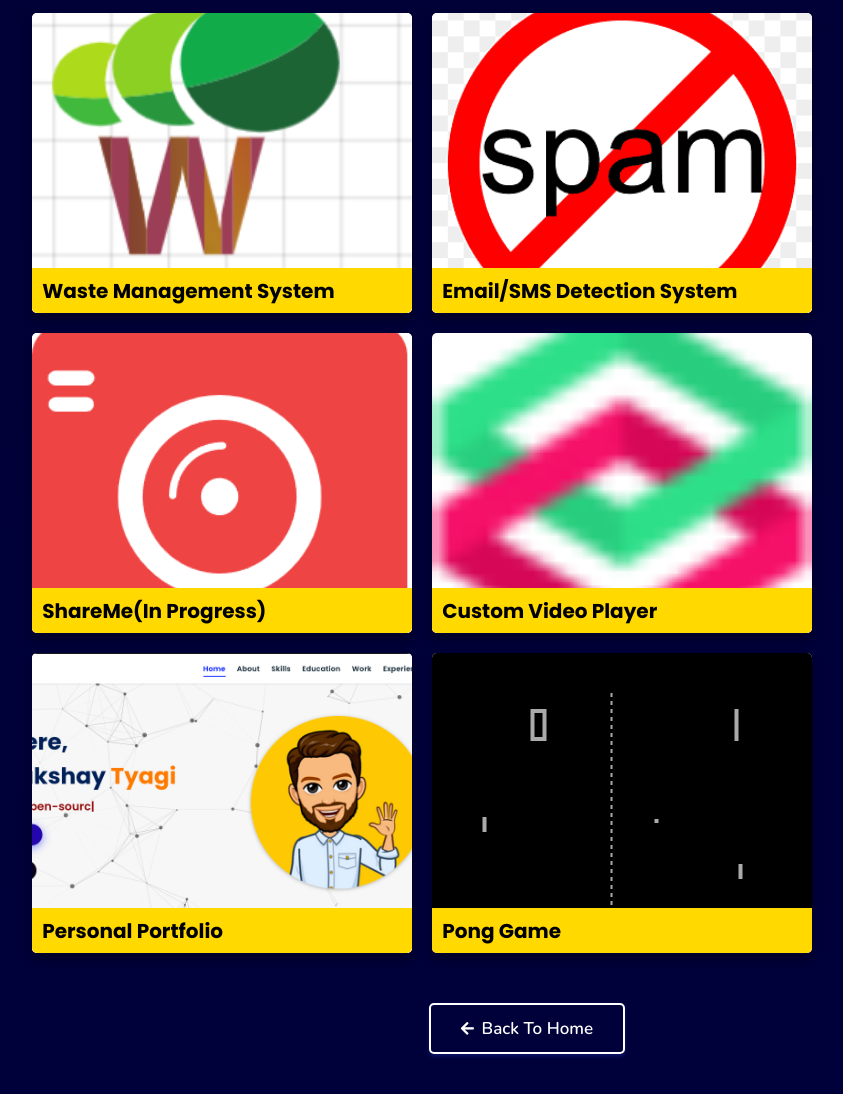
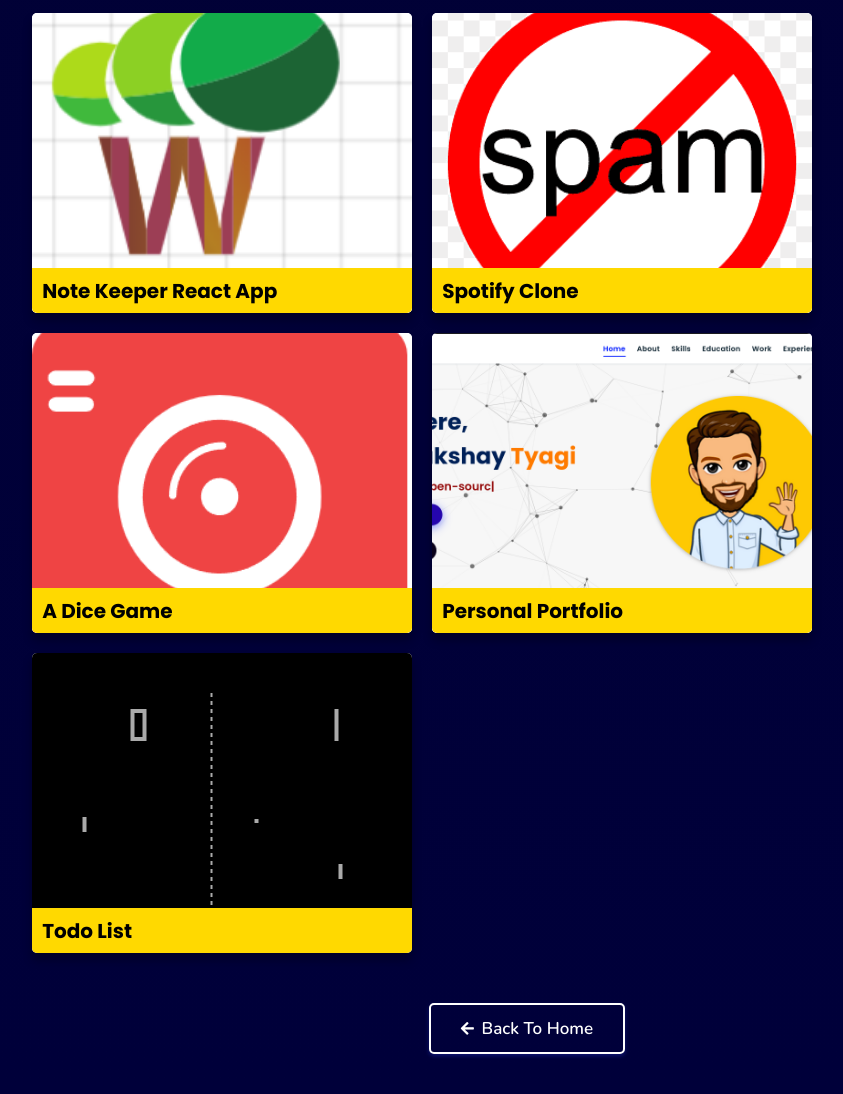
Before and after one commit to SainiAditya1/personal_portfolio, a plain HTML site: page projects/index.html in a window 1280 px wide. Shown: the part 217-1311 px from the top of the page, without its empty margins (113-956 px from the left). Drawn offline with nearby package versions, Linux system fonts and the light colour scheme.

Commit message:
updated project section
Signed-off-by: SainiAditya1 <Adityasaini10012001@outlook.com>

```diff
--- a/projects/projects.json
+++ b/projects/projects.json
@@ -1,60 +1,52 @@
 [
   {
-    "name": "Waste Management System",
-    "desc": "This Waste Management System is a web application aimed to provide a digital way of complaining the concerns of general citizens to their relative municipalities. ",
+    "name": "Note Keeper React App",
+    "desc": "In this web App user can add their notes  ",
     "image": "capture",
-    "category": "full stack",
+    "category": "React App",
     "links": {
       "view": "https://waste-managemnt-system.000webhostapp.com/",
-      "code": "https://github.com/imlakshay08/Waste-Management-System"
+      "code": "https://github.com/SainiAditya1/Notes_keeper_React-App/tree/master"
     }
   },
   {
-    "name": "Email/SMS Detection System",
-    "desc": "This is an Email/SMS spam detection system classifies messages you recieve on emails and sms as spam or not spam. ",
+    "name": "Spotify  Clone ",
+    "desc": "A spotify clone e clone in which user can play the songs  .It uses the sotify API  ",
     "image": "spam",
-    "category": "data science",
+    "category": "Full Stack ",
     "links": {
-      "code": "https://github.com/imlakshay08/Email_SMS-Spam-Detection-System"
+      "code": "https://github.com/SainiAditya1/spotifyclone"
     }
   },
   {
-    "name": "ShareMe(in progress)",
-    "desc": "A full stack social media web-application made using React, Tailwind CSS and Sanity.",
+    "name": "A Dice Game",
+    "desc": "A Dice game which throws two dice together and tells about the winner based on the score .",
     "image": "favicon",
     "category": "full stack",
     "links": {
-      "code": "https://github.com/imlakshay08/ShareMe"
+      "view":"https://sainiaditya1.github.io/project1/",
+      "code": "https://github.com/SainiAditya1/project1"
     }
   },
-  {
-    "name": "Custom Video Player",
-    "desc": "A basic video-player built using JavaScript, HTML and CSS. Access the video-player - ",
-    "image": "favicon2",
-    "category": "frontend",
-    "links": {
-      "view": "https://imlakshay08.github.io/Video-Player-using-JavaScript/",
-      "code": "https://github.com/imlakshay08/Video-Player-using-JavaScript"
-    }
-  },
+
   {
     "name": "Personal Portfolio",
     "desc": "My personal portfolio website, build using HTML5, CSS3, JavaScript and jQuery. ",
     "image": "portfolio1",
     "category": "frontend",
     "links": {
-      "view": "https://imlakshay08.netlify.app/",
-      "code": "https://github.com/imlakshay08/PersonalPortfolio"
+      "view": "https://sainiaditya1.github.io/personal_portfolio/",
+      "code": "https://github.com/SainiAditya1/personal_portfolio"
     }
   },
   {
-    "name": "Pong Game",
-    "desc": "It is a simple pong game built using Java",
+    "name": "Todo List",
+    "desc": "It is a simple todo list web app in which user can add their daily tasks and If the task is completed thern mark It as completed",
     "image": "pong",
-    "category": "java",
+    "category": "Fronted Web App",
     "links": {
       "view": "https://user-images.githubusercontent.com/77228428/190872810-9b564f0c-4171-4336-9fe6-7098aec247bc.mp4",
-      "code": "https://github.com/imlakshay08/Java-Pong-Game"
+      "code": "https://github.com/SainiAditya1/todo-listv1"
     }
   }
 ]
```
Also changed, not shown: index.html (+35 -0 lines).
